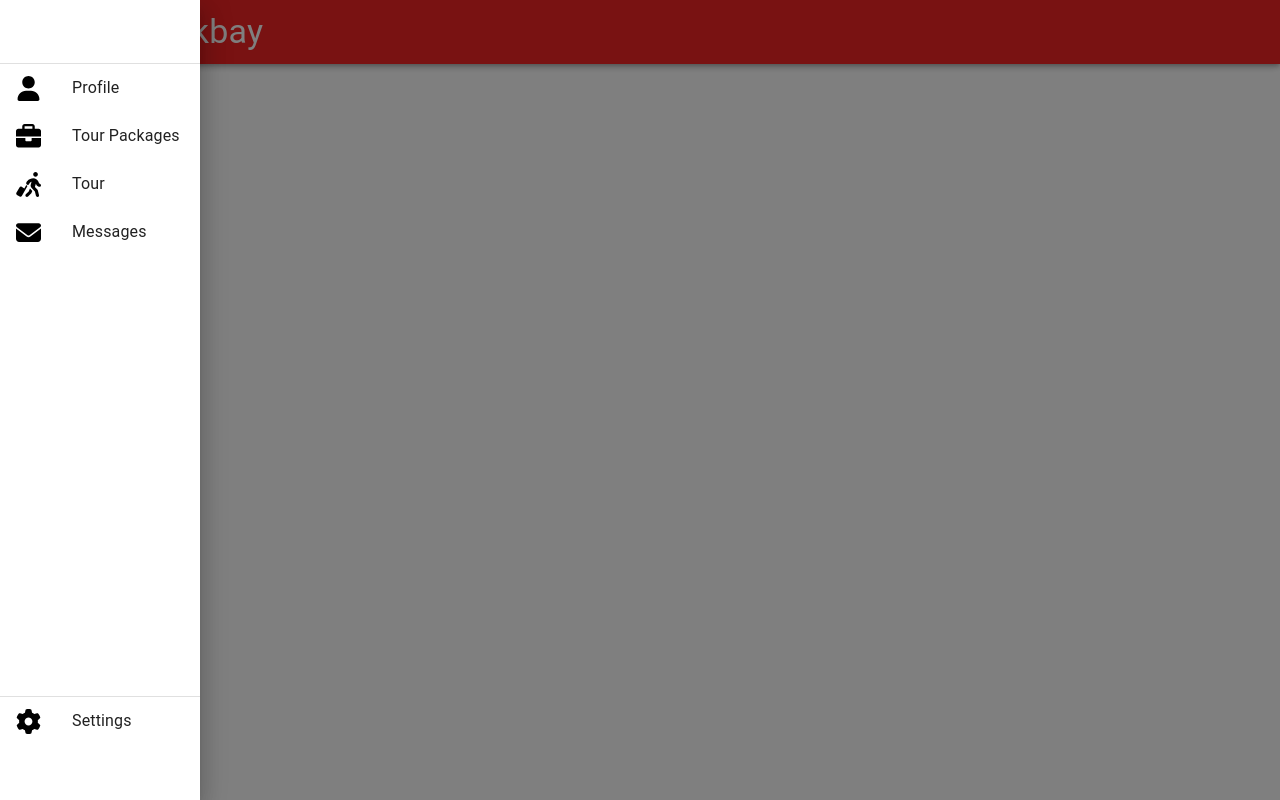
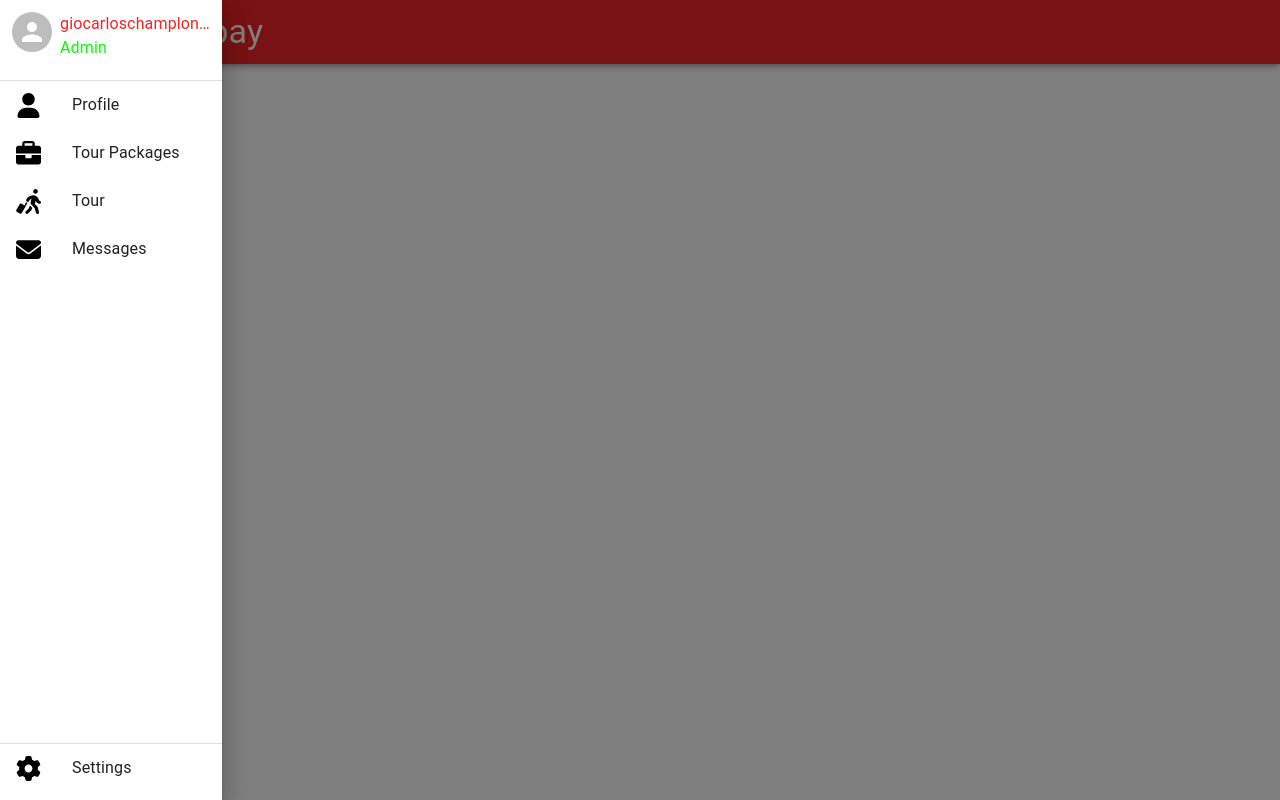
Before and after one commit to giochamplon/aratlakbay, a Next.js app: page /dashboard in a window 1280 px wide. Both pictures are taken after a click on the button 47 px from the left and 32 px from the top of the page. Built offline with nearby package versions, Linux system fonts and the light colour scheme.

Commit message:
adding/changing dashboard 3

```diff
--- a/src/pages/dashboard.js
+++ b/src/pages/dashboard.js
@@ -1,19 +1,13 @@
-import { AppBar, Box, Drawer, IconButton, Toolbar, Typography, ListItem, List, ListItemIcon, ListItemButton, ListItemText, Divider } from '@mui/material';
+import { AppBar, Box, Drawer, IconButton, Toolbar, Typography, ListItem, List, ListItemIcon, ListItemButton, ListItemText, Divider, Avatar, Tooltip } from '@mui/material';
 import React from 'react'
 import Head from 'next/head';
 import Image from 'next/image';
 import { useState } from 'react';
 
 export default function dashboard() {
-
   const [open,setOpen] = useState(false);
-
-    const setDrawerOpen = () => {
-        setOpen(true);
-    };
-    const handleClose = () => {
-        setOpen(false);
-    };
+  const setDrawerOpen = () => { setOpen(true); };
+  const handleClose = () => { setOpen(false); };
 
 return (
     <Box>
@@ -23,17 +17,28 @@ export default function dashboard() {
 
         <AppBar>
           <Toolbar>
-              <IconButton onClick={setDrawerOpen}> <Image src= "/assets/svg/home.svg" alt="home" width={30} height={30} /> </IconButton>
+              <IconButton onClick={setDrawerOpen}><Image src= "/assets/svg/home.svg" alt="home" width={30} height={30} /> </IconButton>
               <Typography variant="h4" sx={{marginLeft: "12px"}}>Arat Lakbay</Typography>
           </Toolbar>
         </AppBar>
 
     <Drawer anchor ="left" open={open} onClose={handleClose}>
-        <Box sx= {{minWidth: "200px", display: "flex", flexDirection: "column"}}>
+        <Box sx= {{minWidth: "200px", height: "100vh", display: "flex", flexDirection: "column"}}>
 
+        <Box sx={{padding: "12px", display: "flex"}}>
+        <Avatar />
+            <Box sx={{marginLeft: "8px"}}>
+                <Tooltip title= "giocarloschamplon@gmail.com">
+                    <Typography color= "primary" noWrap sx={{maxWidth: "150px"}}>
+                    giocarloschamplon@gmail.com
+                    </Typography>
+                    </Tooltip>
 
+                    <Typography color= "secondary">Admin</Typography>
+        </Box>
+        </Box>
 
-        <List sx={{marginTop: "55px"}}>
+        <List sx={{flexGrow: 1}}>
             <Divider/>
             <ListItem button>
                 <ListItemIcon> <Image src= "/assets/svg/profile.svg" alt="profile" width={25} height={25} /> </ListItemIcon>
@@ -54,15 +59,15 @@ export default function dashboard() {
                 <ListItemIcon> <Image src= "/assets/svg/messages.svg" alt="messages" width={25} height={25} /> </ListItemIcon>
                 <ListItemText primary= "Messages" />
             </ListItem>
+            </List>
 
-            <Divider sx={{marginTop: "440px"}} />
+            <List>
+                <Divider/>
             <ListItem button>
                 <ListItemIcon> <Image src= "/assets/svg/settings.svg" alt="settings" width={25} height={25} /> </ListItemIcon>
                 <ListItemText primary= "Settings" />
             </ListItem>
             </List>
-
-
         </Box>
     </Drawer>
     </Box>
```
Lines whose indentation alone changed are shown as unchanged.
